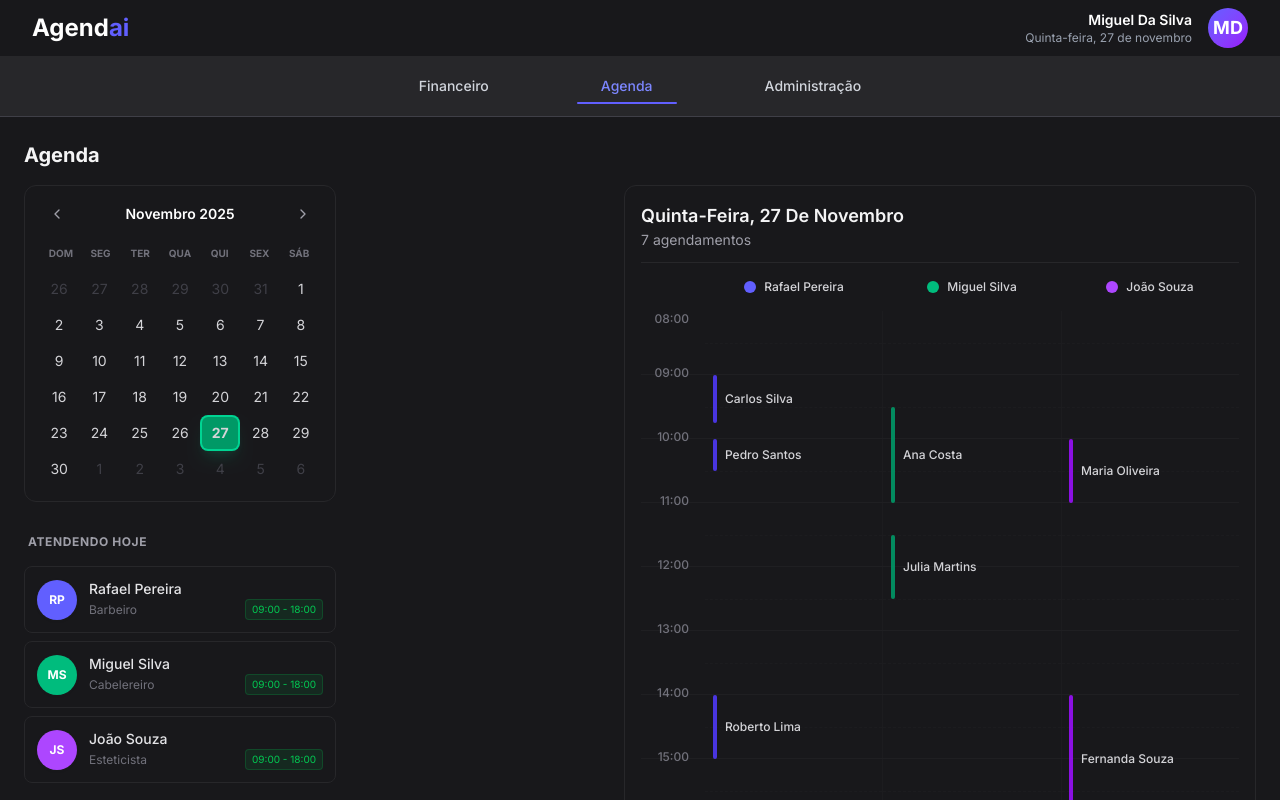
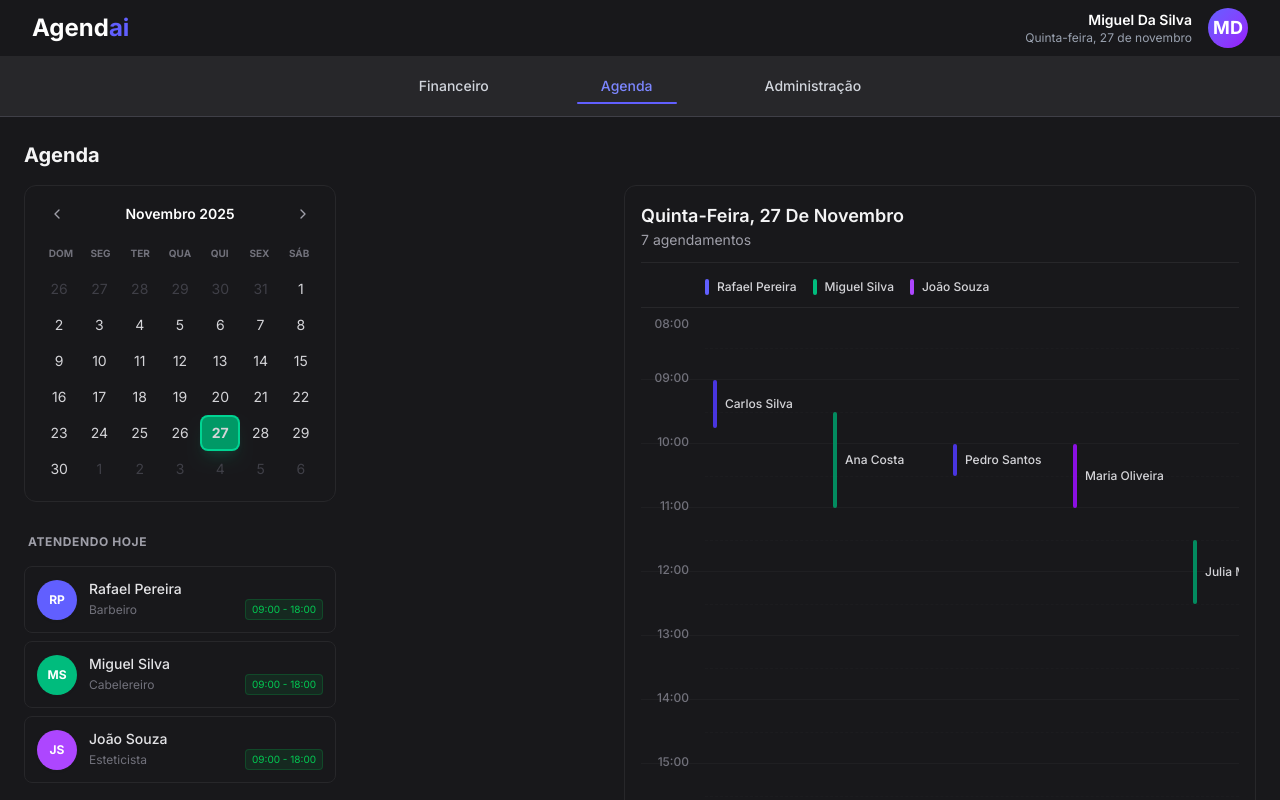
Before and after one commit to GuiQueirozRibeiro/hora-certa-web, a Next.js app in the folder agendai-empresa/: page /agenda in a window 1280 px wide. Built offline with nearby package versions, Linux system fonts and the light colour scheme.

Commit message:
separação dos agendamentos no grid

```diff
--- a/agendai-empresa/src/components/features/agenda/AgendaGrid.tsx
+++ b/agendai-empresa/src/components/features/agenda/AgendaGrid.tsx
@@ -65,19 +65,16 @@ export function AgendaGrid({ selectedDate, professionals, appointments }: Agenda
       {/* Container com scroll */}
       <div className="flex-1 overflow-y-auto overflow-x-hidden">
         <div className="relative min-h-full">
-          {/* Colunas dos profissionais - fixas no topo */}
-          <div className="sticky top-0 bg-zinc-900 z-10 pb-2 mb-2">
-            <div className="flex">
-              <div className="w-16" /> {/* Espaço para horários */}
+          {/* Legenda dos profissionais - fixas no topo */}
+          <div className="sticky top-0 bg-zinc-900 z-10 pb-3 mb-2 border-b border-zinc-800">
+            <div className="flex items-center gap-4 pl-16">
               {professionals.map((prof) => (
                 <div
                   key={prof.id}
-                  className="flex-1 text-center px-2"
+                  className="flex items-center gap-2"
                 >
-                  <div className="flex items-center justify-center gap-2">
-                    <div className={`w-3 h-3 rounded-full ${prof.color}`} />
-                    <span className="text-xs font-medium text-zinc-300 truncate">{prof.name}</span>
-                  </div>
+                  <div className={`w-1 h-4 rounded-full ${prof.color}`} />
+                  <span className="text-xs font-medium text-zinc-300">{prof.name}</span>
                 </div>
               ))}
             </div>
@@ -92,59 +89,46 @@ export function AgendaGrid({ selectedDate, professionals, appointments }: Agenda
                   {hour.toString().padStart(2, '0')}:00
                 </div>
 
-                {/* Colunas para cada profissional */}
-                {professionals.map((prof, index) => (
-                  <div
-                    key={prof.id}
-                    className={`flex-1 relative group border-r border-zinc-800/30 ${
-                      index === professionals.length - 1 ? 'border-r-0' : ''
-                    }`}
-                  >
+                {/* Área do grid */}
+                <div className="flex-1 relative">
                   {/* Linha tracejada da meia hora */}
                   <div className="absolute top-8 left-0 right-0 border-t border-zinc-800/30 border-dashed" />
 
                   {/* Hover effect */}
                   <div className="absolute inset-0 hover:bg-white/5 transition-colors cursor-pointer rounded-sm" />
                 </div>
-                ))}
               </div>
             ))}
 
-            {/* Agendamentos (posicionados absolutamente) */}
-            <div className="absolute top-0 left-0 right-0 bottom-0 pointer-events-none">
-              <div className="absolute top-0 left-16 right-0 bottom-0">
-                {professionals.map((prof, profIndex) => {
-                  const profAppointments = appointments.filter(apt => apt.professionalId === prof.id);
-                  const totalProfessionals = professionals.length;
+            {/* Agendamentos lado a lado */}
+            <div className="absolute top-0 left-16 right-0 bottom-0 pointer-events-none">
+              {appointments.map((appointment) => {
+                const height = getAppointmentHeight(appointment.startTime, appointment.endTime);
+                const topPosition = getAppointmentStyle(appointment.startTime).top;
 
-                  return (
-                    <div
-                      key={prof.id}
-                      className="absolute top-0 bottom-0"
-                      style={{
-                        left: `${(100 / totalProfessionals) * profIndex}%`,
-                        width: `${100 / totalProfessionals}%`,
-                      }}
-                    >
-                      {profAppointments.map((appointment) => {
-                        const height = getAppointmentHeight(appointment.startTime, appointment.endTime);
-                        const style = getAppointmentStyle(appointment.startTime);
+                // Ordena todos os agendamentos por horário e ID
+                const sortedAppointments = [...appointments].sort((a, b) =>
+                  a.startTime.localeCompare(b.startTime) || a.id - b.id
+                );
+
+                // Encontra o índice deste agendamento na lista ordenada
+                const globalIndex = sortedAppointments.findIndex(apt => apt.id === appointment.id);
 
                 return (
                   <div
                     key={appointment.id}
                     className="absolute pointer-events-auto cursor-pointer group"
                     style={{
-                              ...style,
-                              left: '8px',
-                              right: '8px',
+                      top: topPosition,
+                      left: `${(globalIndex % 8) * 120}px`, // 8 colunas, rotaciona depois
+                      width: '115px',
                       height: `${height}px`,
                       minHeight: '24px',
                     }}
                   >
-                            <div className="flex items-center h-full gap-2">
+                    <div className="flex items-center h-full gap-2 px-2">
                       <div
-                                className={`w-1 h-full rounded-full ${appointment.color}`}
+                        className={`w-1 h-full rounded-full shrink-0 ${appointment.color}`}
                       />
                       <span className="text-xs text-zinc-300 group-hover:text-white transition-colors truncate font-medium">
                         {appointment.clientName}
@@ -154,10 +138,6 @@ export function AgendaGrid({ selectedDate, professionals, appointments }: Agenda
                 );
               })}
             </div>
-                  );
-                })}
-              </div>
-            </div>
           </div>
         </div>
       </div>
```
Lines whose indentation alone changed are shown as unchanged.
